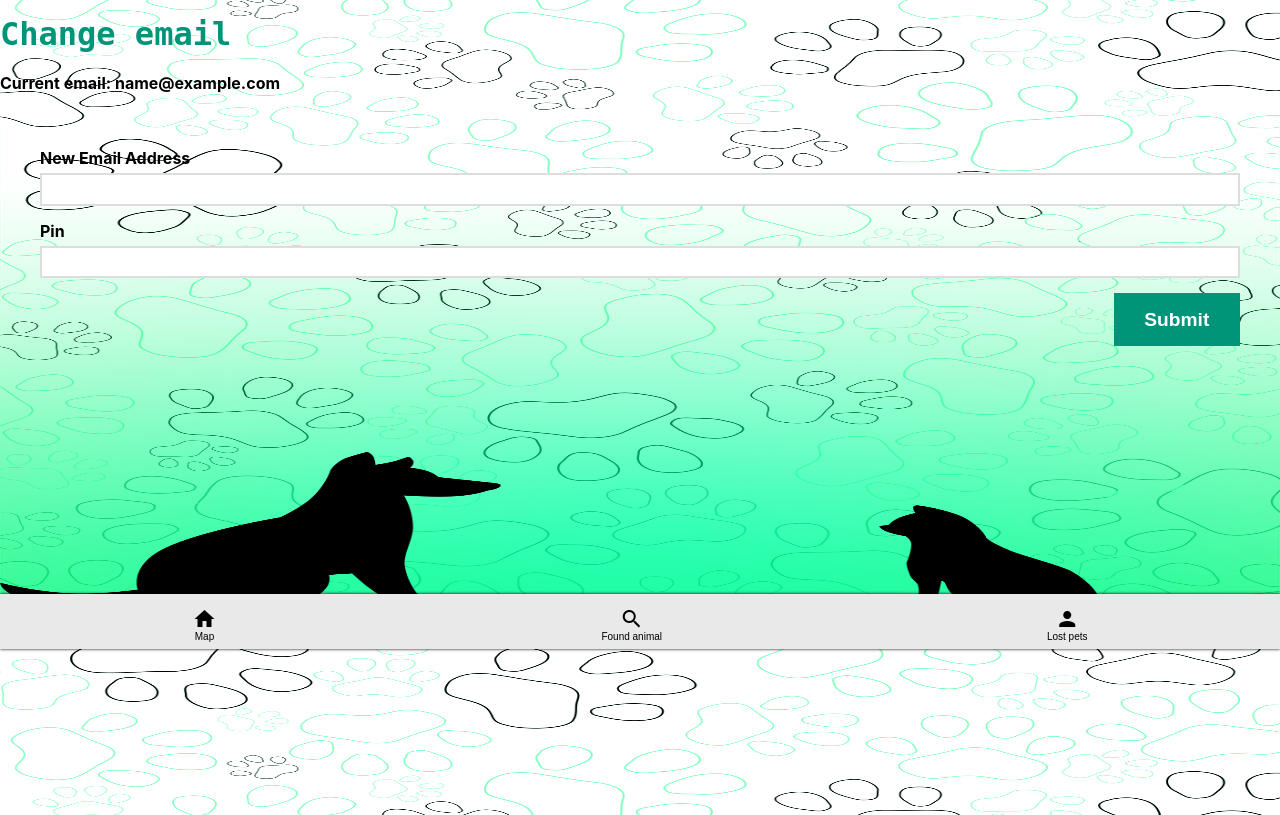
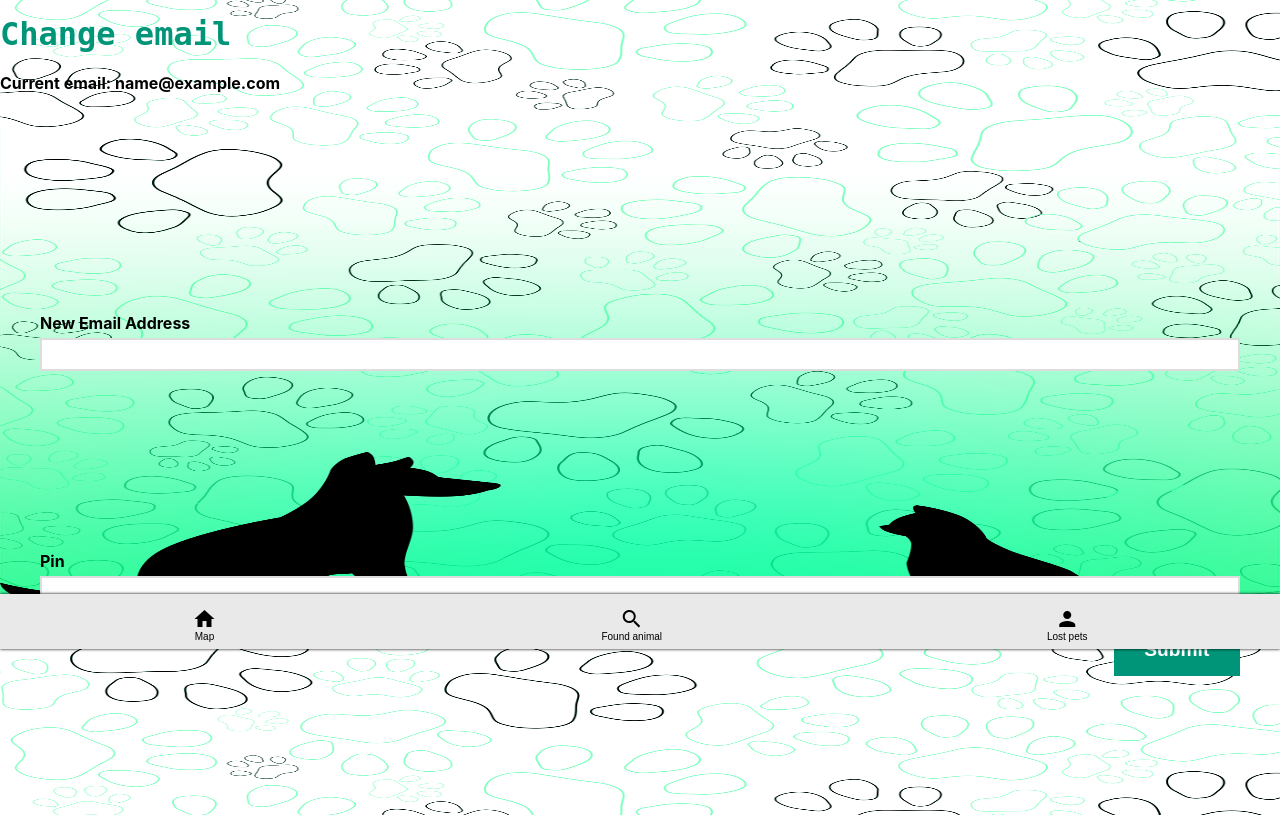
Before and after one commit to MarinosPapadakis/RooForABuddy, a Flask app: page /changeemail in a window 1280 px wide. Shown: the part 151-966 px from the top of the page. Run offline with Flask 2, Linux system fonts and the light colour scheme; the visitor is signed in with stand-in values (Sample User, id 1); data comes from the database, SQL or seed files in the repository; some libraries are stand-ins or nearby versions.

Commit message:
styling lostpets page v11

```diff
--- a/static/style.css
+++ b/static/style.css
@@ -222,7 +222,7 @@
     /*bazei pano to name apo to input box */
     display: block;
     /* dimiourgoume keno*/
-    margin-top: 15px;
+    margin-top: 15%;
     /* To keno anamesa apo to name kai to input box*/
     margin-bottom: 5px;
     font-weight: bold;
@@ -266,7 +266,7 @@
   border: none;
   outline: none;
   margin-bottom: 20px;
-  margin-top: 18px;
+  margin-top: 5px;
 }
 .sign-up-button:active {
     background: #014739;
```
